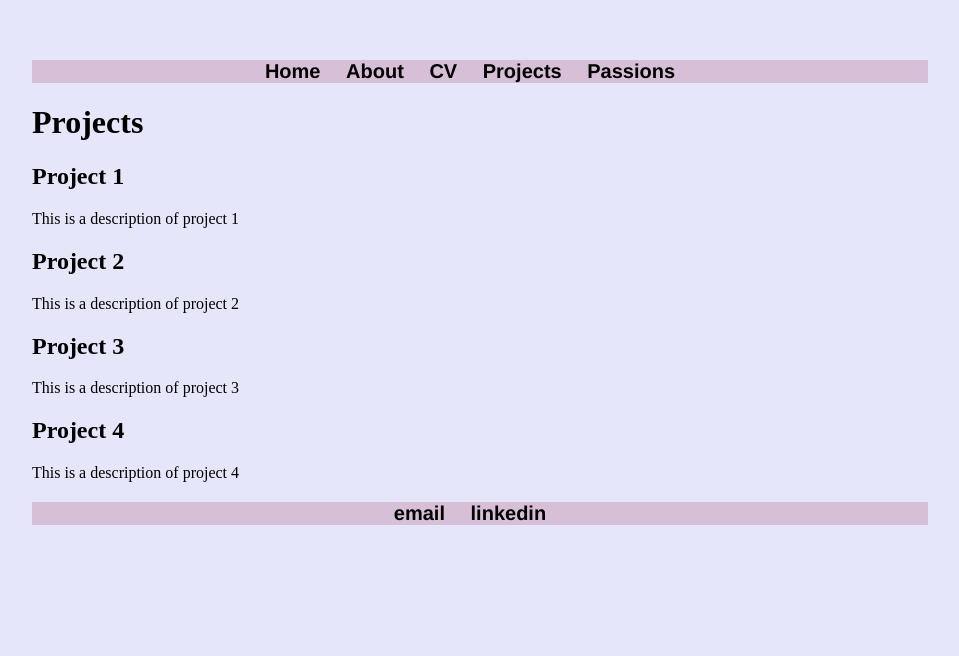
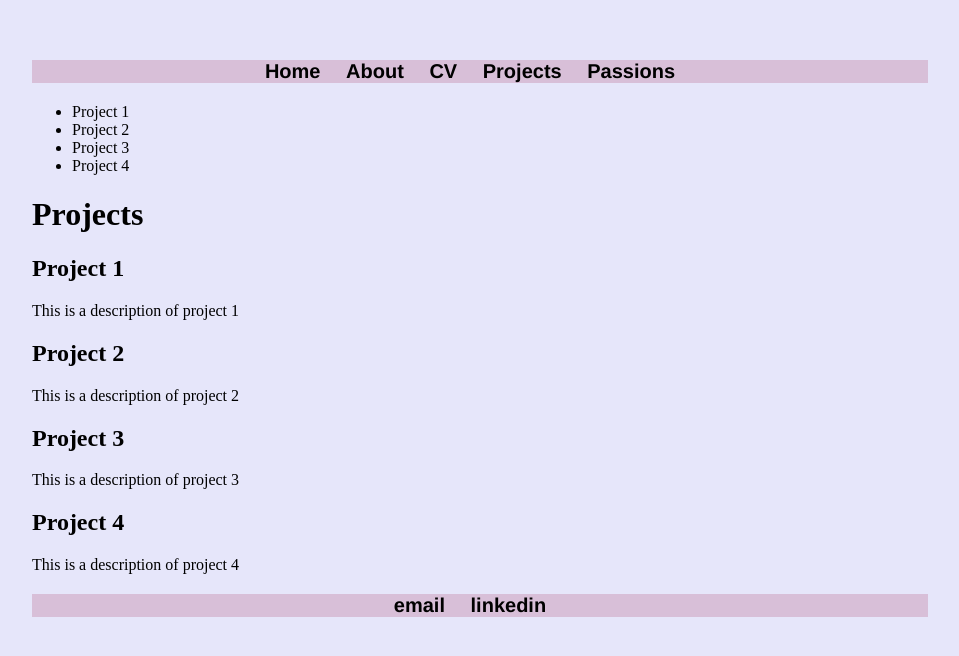
Before and after one commit to cmball2/github.io, a Jekyll site: the page built from projects/index.html, in a window 1280 px wide. Shown: the top 656 px of the page, without its empty margins (160-1119 px from the left). Built offline with Jekyll 4.4.1, drawn with Linux system fonts in a browser that asks for light colours.

Commit message:
Update index.html

```diff
--- a/projects/index.html
+++ b/projects/index.html
@@ -2,27 +2,37 @@
 layout: default
 title: Projects
 ---
-	<h1>{{ page.title }}</h1>
+
+<div class="left">
+    <ul class="nav">
+        <li><a href="project-1">Project 1</a></li>
+        <li><a href="project-2">Project 2</a></li>
+        <li><a href="project-3">Project 3</a></li>
+        <li><a href="project-4">Project 4</a></li>
+    </ul>
+</div>
+
+<h1>{{ page.title }}</h1>
 
 <div class="row">
   <div class="column">
-    <h2><a href="/files/Project1">Project 1</a></h2>
+    <h2><a name="project-1" href="/files/Project1">Project 1</a></h2>
     <p>This is a description of project 1</p>
 
   </div>
   <div class="column">
-    <h2><a href="/files/Project2">Project 2</a></h2>
+    <h2><a name="project-2" href="/files/Project2">Project 2</a></h2>
     <p>This is a description of project 2</p>
   </div>
 </div>
 
 <div class="row">
   <div class="column">
-    <h2><a href="/files/Project3">Project 3</a></h2>
+    <h2><a name="project-3" href="/files/Project3">Project 3</a></h2>
     <p>This is a description of project 3</p>
   </div>
   <div class="column">
-    <h2><a href="/files/Project4">Project 4</a></h2>
+    <h2><a name="project-4" href="/files/Project4">Project 4</a></h2>
     <p>This is a description of project 4</p>
   </div>
 </div>
```
